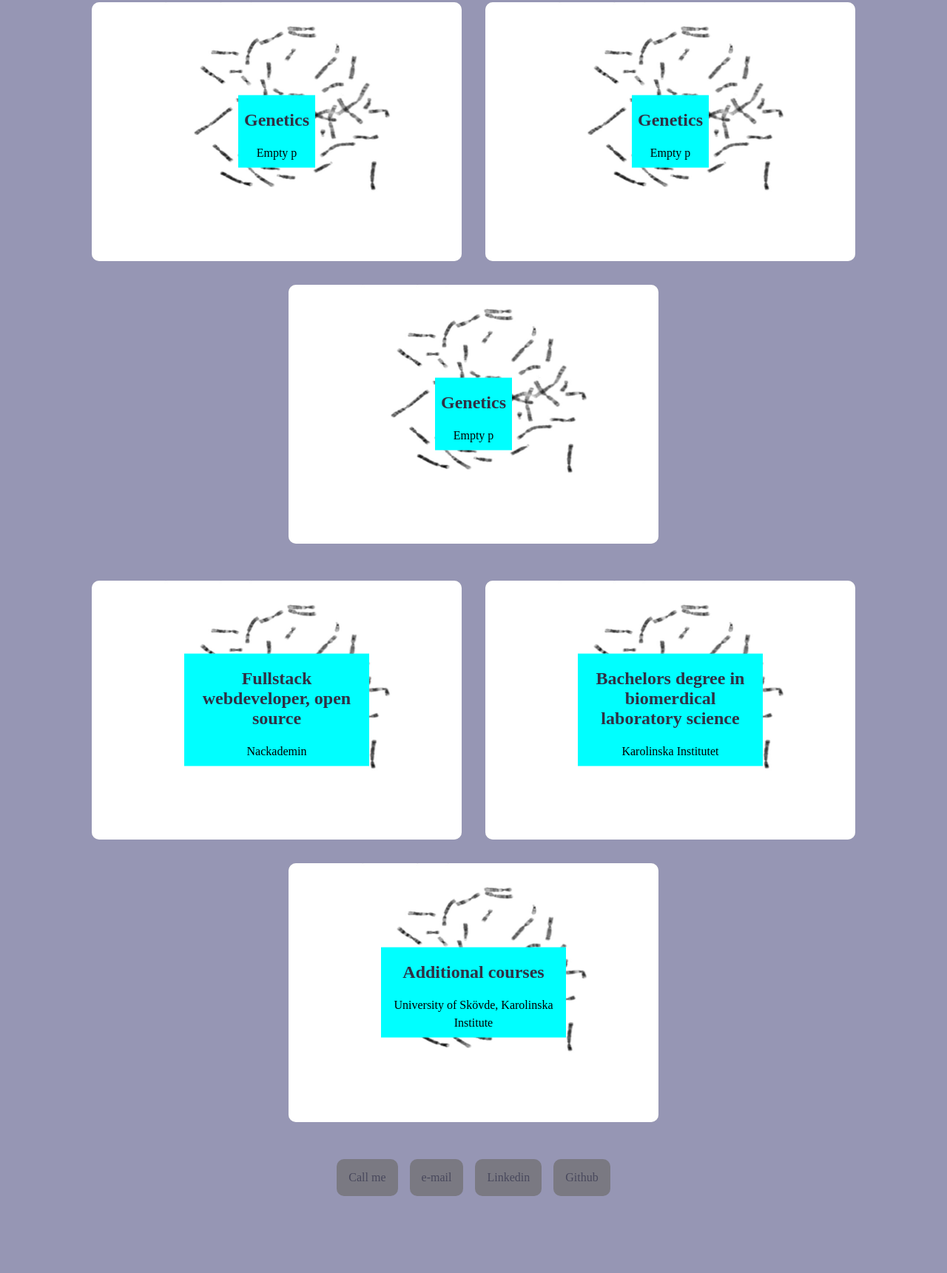
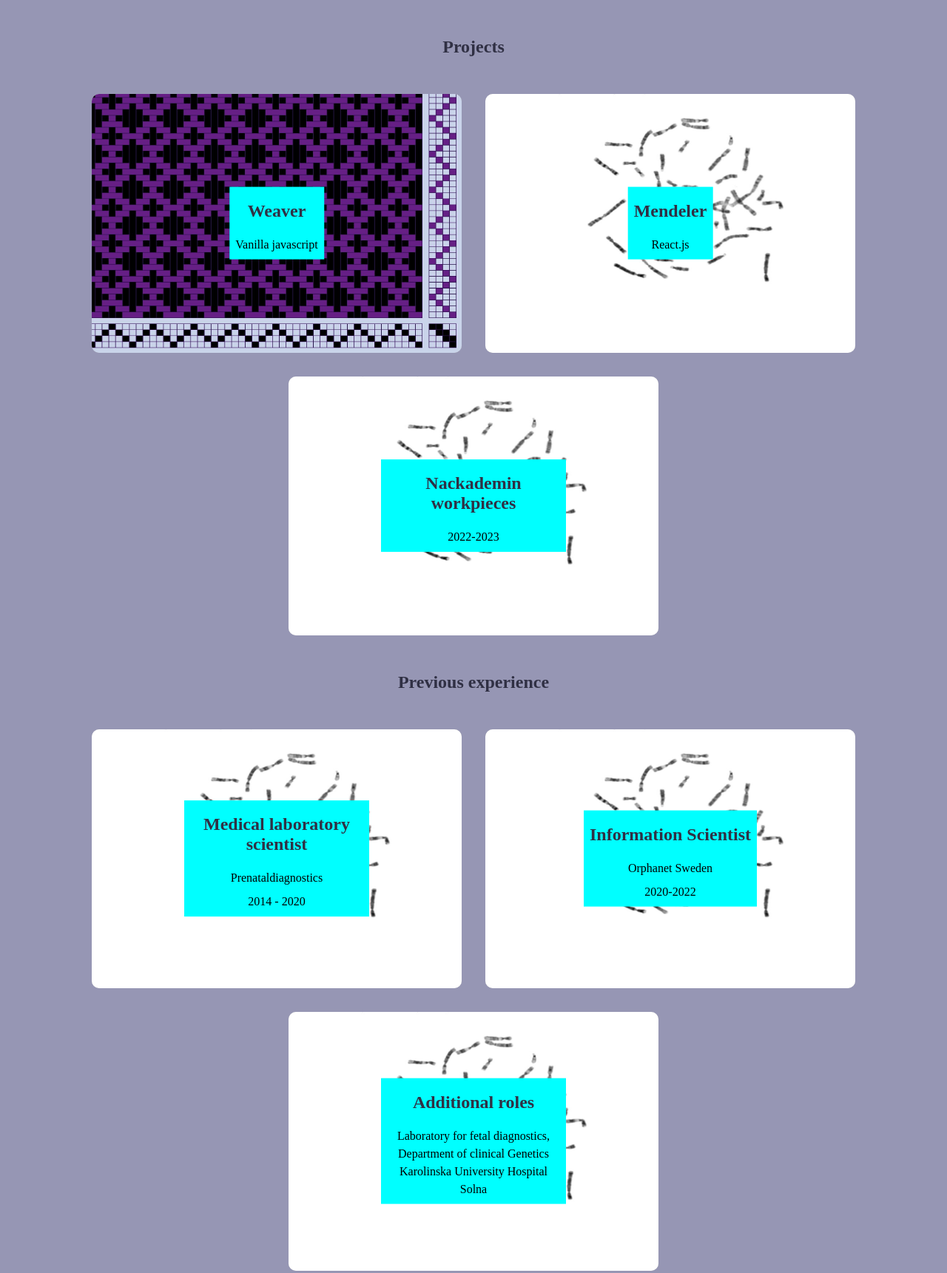
Before and after one commit to TereseBo/Curriculum-Vitae, a website: page index.html in a window 1280 px wide. Shown: the part 1008-2729 px from the top of the page at 74% size. Before the commit the page ends 2633 px from the top, so only its background shows below. Drawn offline with Linux system fonts and the light colour scheme.

Commit message:
added info and links

```diff
--- a/index.html
+++ b/index.html
@@ -25,117 +25,7 @@
 
     </header>
     <main>
-        <section class="card-section" id="previousexperience">
-            <div class="card">
-                <div class="card-content-container">
-                    <div class="card-front">
-                        <img src="images/1.0037b.JPG" alt="chromosomes in metaphase" width="500px">
-                        <div class="card-text-container">
-                            <h2>Genetics</h2>
-                            <p>Empty p</p>
-                        </div>
-                    </div>
-                    <div class="card-back">
-                        <div class="card-text-container">
-                            <h2>Previous Experience</h2>
-                            <p>Empty p</p>
-                        </div>
-                    </div>
-
-                </div>
-            </div>
-            <div class="card">
-                <div class="card-content-container">
-                    <div class="card-front">
-                        <img src="images/1.0037b.JPG" alt="chromosomes in metaphase" width="500px">
-                        <div class="card-text-container">
-                            <h2>Genetics</h2>
-                            <p>Empty p</p>
-                        </div>
-                    </div>
-                    <div class="card-back">
-                        <div class="card-text-container">
-                            <h2>Previous Experience</h2>
-                            <p>Empty p</p>
-                        </div>
-                    </div>
-
-
-                </div>
-            </div>
-            <div class="card">
-                <div class="card-content-container">
-                    <div class="card-front">
-                        <img src="images/1.0037b.JPG" alt="chromosomes in metaphase" width="500px">
-                        <div class="card-text-container">
-                            <h2>Genetics</h2>
-                            <p>Empty p</p>
-                        </div>
-                    </div>
-                    <div class="card-back">
-                        <div class="card-text-container">
-                            <h2>Previous Experience</h2>
-                            <p>Empty p</p>
-                        </div>
-                    </div>
-                </div>
-        </section>
-        <section class="card-section" id="projects">
-            <div class="card">
-                <div class="card-content-container">
-                    <div class="card-front">
-                        <img src="images/1.0037b.JPG" alt="chromosomes in metaphase" width="500px">
-                        <div class="card-text-container">
-                            <h2>Genetics</h2>
-                            <p>Empty p</p>
-                        </div>
-                    </div>
-                    <div class="card-back">
-                        <div class="card-text-container">
-                            <h2>Previous Experience</h2>
-                            <p>Empty p</p>
-                        </div>
-                    </div>
-
-                </div>
-            </div>
-            <div class="card">
-                <div class="card-content-container">
-                    <div class="card-front">
-                        <img src="images/1.0037b.JPG" alt="chromosomes in metaphase" width="500px">
-                        <div class="card-text-container">
-                            <h2>Genetics</h2>
-                            <p>Empty p</p>
-                        </div>
-                    </div>
-                    <div class="card-back">
-                        <div class="card-text-container">
-                            <h2>Previous Experience</h2>
-                            <p>Empty p</p>
-                        </div>
-                    </div>
-
-
-                </div>
-            </div>
-            <div class="card">
-                <div class="card-content-container">
-                    <div class="card-front">
-                        <img src="images/1.0037b.JPG" alt="chromosomes in metaphase" width="500px">
-                        <div class="card-text-container">
-                            <h2>Genetics</h2>
-                            <p>Empty p</p>
-                        </div>
-                    </div>
-                    <div class="card-back">
-                        <div class="card-text-container">
-                            <h2>Previous Experience</h2>
-                            <p>Empty p</p>
-                        </div>
-                    </div>
-                </div>
-        </section>
-
+        <h2> Education</h2>
         <section class="card-section" id="education">
             <div class="card">
                 <div class="card-content-container">
@@ -189,24 +79,166 @@
                         <img src="images/1.0037b.JPG" alt="chromosomes in metaphase" width="500px">
                         <div class="card-text-container">
                             <h2>Additional courses</h2>
-                            <p>University of Skövde, Karolinska Institute</p>
+
                         </div>
                     </div>
                     <div class="card-back">
                         <div class="card-text-container">
-                            <p>Analysis of NGS-data 1 A1N, 4hp
-                             Introduction  to bioinformatics G1N, 7,5hp
-                            </p>
-                            <p>
-                                Projektledning och projekt som arbetsform, 7,5hp
-                                Högskolepedagogik för lärare och handledare i verksamhetsförlagd utbildning, 7,5hp
-                                Forskningsintroducerande kurs i biomedicinsk laboratorievetenskap, 15hp
+                            <h3>University of Skövde</h3>
+                            <p>Analysis of NGS-data 1 A1N, 4hp </p>
+                            <p>Introduction to bioinformatics G1N, 7,5hp </p>
+                            <h3>Karolinska Institute</h3>
+                            <p>Projektledning och projekt som arbetsform, 7,5hp </p>
+                            <p>Högskolepedagogik för lärare och handledare i verksamhetsförlagd utbildning, 7,5hp</p>
+                            <p>Forskningsintroducerande kurs i biomedicinsk laboratorievetenskap, 15hp
 
                             </p>
                         </div>
                     </div>
                 </div>
         </section>
+        <h2> Projects</h2>
+
+        <section class="card-section" id="projects">
+            <div class="card">
+                <div class="card-content-container">
+                    <div class="card-front">
+                        <img src="images/weavertwill.JPG" alt="chromosomes in metaphase" width="500px">
+                        <div class="card-text-container">
+                            <h2>Weaver</h2>
+                            <p>Vanilla javascript</p>
+                        </div>
+                    </div>
+                    <div class="card-back">
+                        <div class="card-text-container">
+                            <a href="https://teresebo.github.io/Weaver/">Weaver</a>
+                            <p>Site for creating a weaving draft for print <br>(yes, people still do that).</p>
+                                <p>Todos: Add a very weaving-specific calculator <br>
+                                 Add draft creation based on text input <br>
+                                Add possibility to save/load drafts</p>
+                        </div>
+                    </div>
+
+                </div>
+            </div>
+            <div class="card">
+                <div class="card-content-container">
+                    <div class="card-front">
+                        <img src="images/1.0037b.JPG" alt="chromosomes in metaphase" width="500px">
+                        <div class="card-text-container">
+                            <h2>Mendeler</h2>
+                            <p>React.js</p>
+                        </div>
+                    </div>
+                    <div class="card-back">
+                        <div class="card-text-container">
+                            <h2>Previous Experience</h2>
+                            <p>Empty p</p>
+                        </div>
+                    </div>
+
+
+                </div>
+            </div>
+            <div class="card">
+                <div class="card-content-container">
+                    <div class="card-front">
+                        <img src="images/1.0037b.JPG" alt="chromosomes in metaphase" width="500px">
+                        <div class="card-text-container">
+                            <h2>Nackademin workpieces</h2>
+                            <p>2022-2023</p>
+                        </div>
+                    </div>
+                    <div class="card-back">
+                        <div class="card-text-container">
+                            <h2>Previous Experience</h2>
+                            <p>Empty p</p>
+                        </div>
+                    </div>
+                </div>
+        </section>
+        <h2> Previous experience</h2>
+        <section class="card-section" id="previousexperience">
+            <div class="card">
+                <div class="card-content-container">
+                    <div class="card-front">
+                        <img src="images/1.0037b.JPG" alt="chromosomes in metaphase" width="500px">
+                        <div class="card-text-container">
+                            <h2>Medical laboratory scientist</h2>
+                            <p>Prenataldiagnostics</p>
+                            <p>2014 - 2020</p>
+                        </div>
+                    </div>
+                    <div class="card-back">
+                        <div class="card-text-container">
+                            <h3>Laboratory for fetal diagnostics, Department of clinical Genetics
+                                Karolinska University Hospital Solna</h3>
+                            <p>Methods used included QF-PCR, NIPT (non-invasive-prenatal-testing) with NGS and traditional karyotyping. The work also included preparational methods
+                                including starting, maintaining and harvesting cell cultures, various methods for DNA-isolation, analysis, interpetation and registration of results.
+                                Sample registration, preparation of solutions, handeling of research samples and participation in quality control measures were also routinely included.
+                                </p>
+                        </div>
+                    </div>
+
+                </div>
+            </div>
+            <div class="card">
+                <div class="card-content-container">
+                    <div class="card-front">
+                        <img src="images/1.0037b.JPG" alt="chromosomes in metaphase" width="500px">
+                        <div class="card-text-container">
+                            <h2>Information Scientist</h2>
+                            <p>Orphanet Sweden</p>
+                            <p>2020-2022</p>
+                        </div>
+                    </div>
+                    <div class="card-back">
+                        <div class="card-text-container">
+                            <h3><a href="https://www.karolinska.se/for-vardgivare/karolinska-universitetslaboratoriet/centrum-for-sallsynta-diagnoser/">Centre for rare Diseases</a>,  Department of clinical Genetics
+                                Karolinska University Hospital Solna</h3>
+                            <p>Collection, control and registration of information regarding national (swedish) expert resources relevant to the field of rare disease.
+                                Resources included research prjects, clinical trials, and expert centers as well as available diagnostics.
+                                In addition I took part in Orphanet Data for Rare Disease <a href="https://od4rd.eu/">(OD4RD)</a> and participated in collection
+                                and analysis of internal quality controle data for our national team. Unrelated to Orphanet I participated in the work in the European Hospital Allience -Rare
+                                disease and European reference networks group..
+                            </p>
+                        </div>
+                    </div>
+
+
+                </div>
+            </div>
+            <div class="card">
+                <div class="card-content-container">
+                    <div class="card-front">
+                        <img src="images/1.0037b.JPG" alt="chromosomes in metaphase" width="500px">
+                        <div class="card-text-container">
+                            <h2>Additional roles</h2>
+                            <p>Laboratory for fetal diagnostics, Department of clinical Genetics
+                                Karolinska University Hospital Solna</p>
+                        </div>
+                    </div>
+                    <div class="card-back">
+                        <div class="card-text-container">
+
+                                <h3>Educational coordinator representative, 2021-2022</h3>
+                             <!--    <p>Representing the department of clinical Genetics in the group tasked with inventory of needs for education,
+                                     administration and quality assesment of joint trainings for the Karolinska University Hospital Laboratory.
+                                </p>-->
+                                <h3>Student coordinator, 2018-2021</h3>
+                                <!--  <p>Coordination of the tutors of students from the programme for biomedical analysts mainly at Karolinska institute
+                                      and organisation and development of the student reception at the clinic. </p>-->
+                                <h3>Patient representative, 2017-2019</h3>
+                                <!--    <p>Representing the department of clinical Genetics in the group tasked with inventory of needs for education,
+                                        administration and quality assesment of joint trainings for the Karolinska University Hospital Laboratory.
+                                   </p>-->
+                                   <h3>Appliance responsible, 2015-2017</h3>
+                        </div>
+                    </div>
+                </div>
+        </section>
+
+
     </main>
     <footer>
         <section id="contact">
--- /dev/null
+++ b/package.json
@@ -0,0 +1,5 @@
+{
+  "dependencies": {
+    "sass": "^1.57.1"
+  }
+}
```
Also changed, not shown: images/weavertwill.JPG (added), 2 other files.
